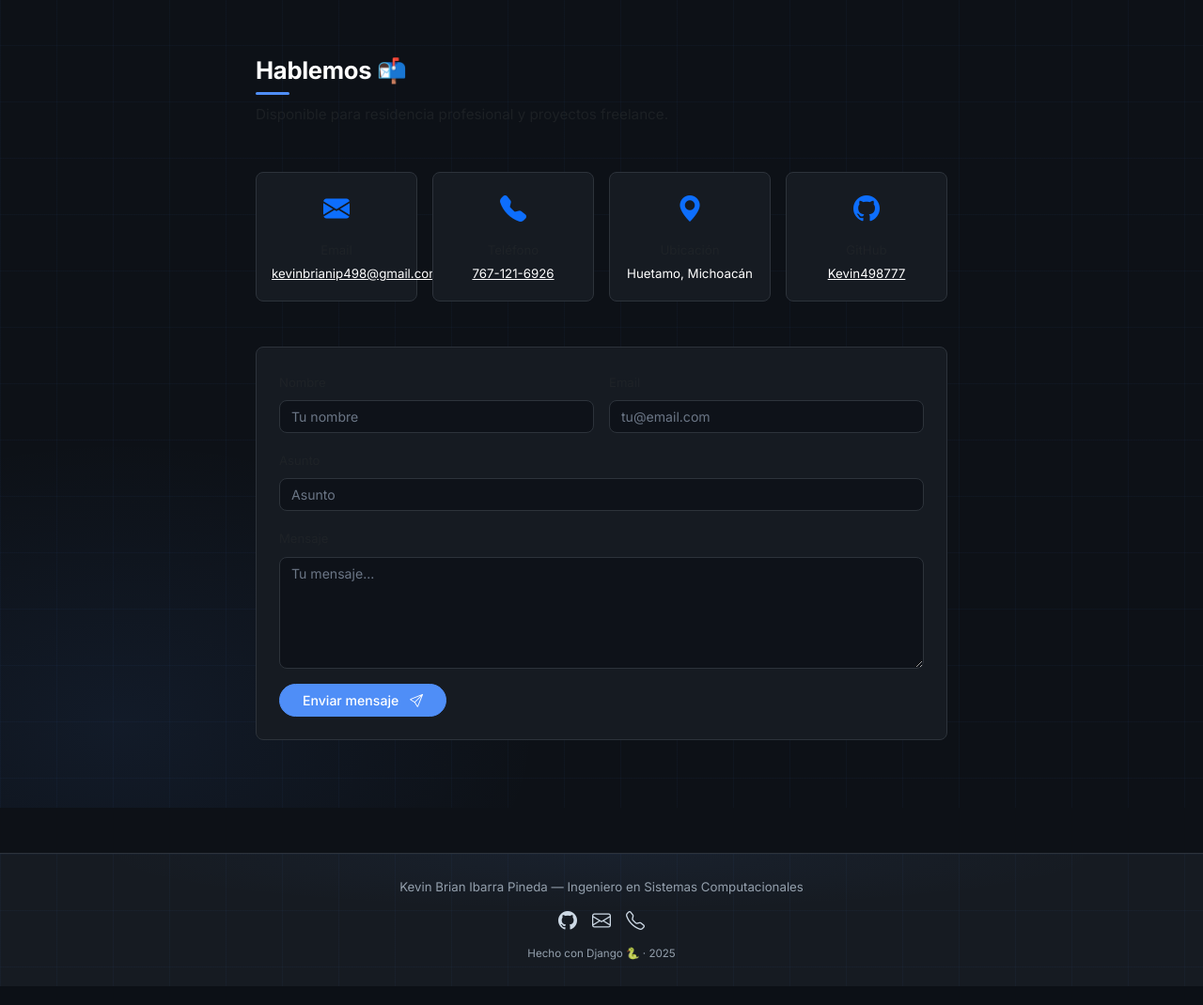
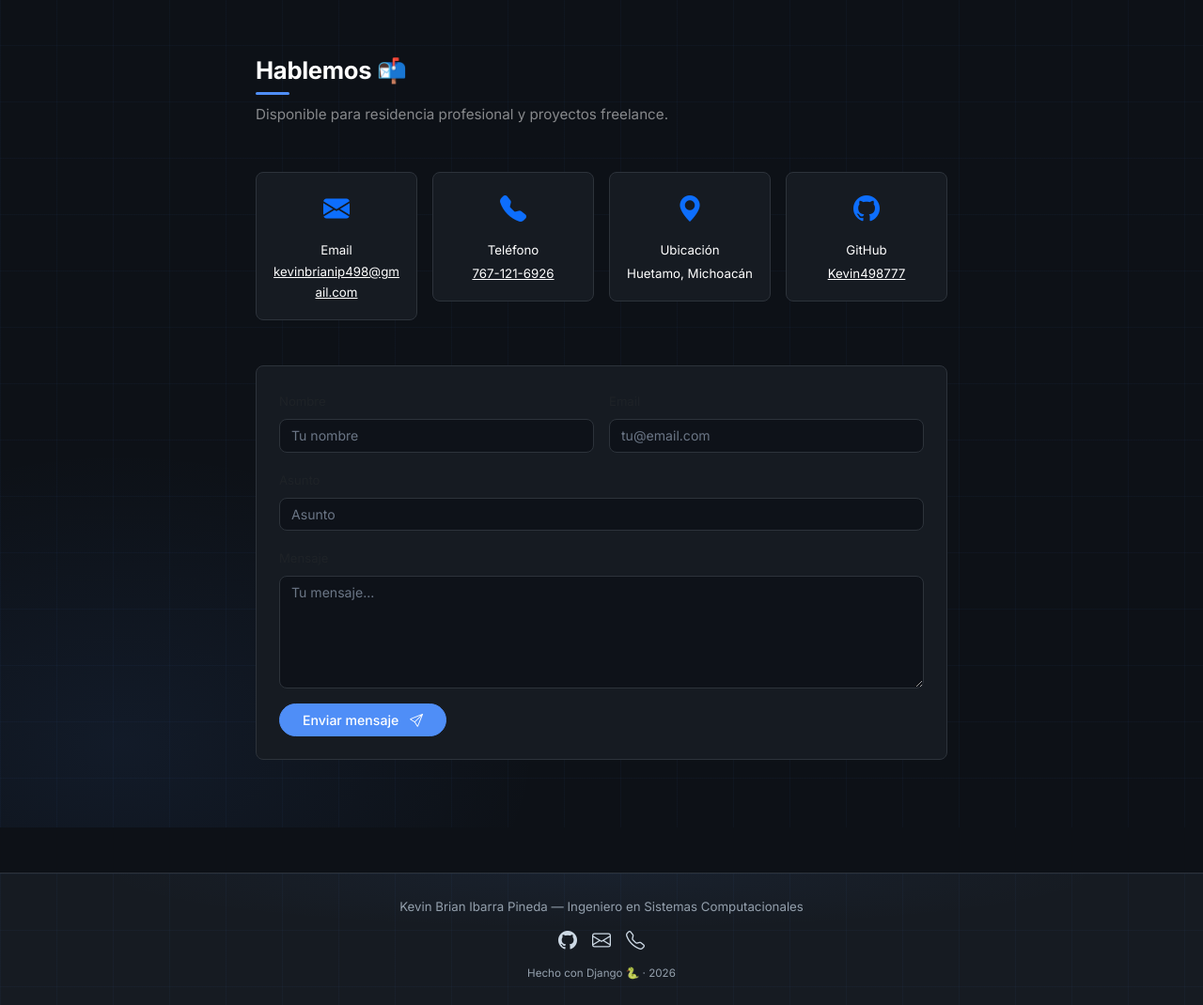
Before and after one commit to Kevin498777/Portafolio, a Django app: page /contacto/ in a window 1280 px wide. Shown: the part 60-1130 px from the top of the page at 94% size. Run offline with Django 5.2, Linux system fonts and the light colour scheme.

Commit message:
fix: corrige año footer, toggle ver más/menos, contraste contacto y agrega notificación por email

```diff
--- a/core/static/core/css/style.css
+++ b/core/static/core/css/style.css
@@ -231,6 +231,13 @@ body {
     transform: translateY(-2px);
 }
 
+.contact-info-value {
+    display: inline-block;
+    max-width: 100%;
+    overflow-wrap: break-word;
+    word-break: break-word;
+}
+
 /* --- Stat cards --- */
 .stat-card {
     background: linear-gradient(135deg, var(--bg-card) 0%, #1a2030 100%);
--- a/core/templates/core/base.html
+++ b/core/templates/core/base.html
@@ -60,7 +60,7 @@
             <a href="mailto:kevinbrianip498@gmail.com" class="text-muted fs-5"><i class="bi bi-envelope"></i></a>
             <a href="tel:7671216926" class="text-muted fs-5"><i class="bi bi-telephone"></i></a>
         </div>
-        <small class="text-muted mt-2 d-block">Hecho con Django 🐍 · 2025</small>
+        <small class="text-muted mt-2 d-block">Hecho con Django 🐍 · {% now "Y" %}</small>
     </div>
 </footer>
 
--- a/core/templates/core/contacto.html
+++ b/core/templates/core/contacto.html
@@ -7,36 +7,36 @@
         <div class="row justify-content-center">
             <div class="col-lg-8">
                 <h1 class="section-title text-white mb-2">Hablemos <span class="text-primary">📬</span></h1>
-                <p class="text-muted mb-5">Disponible para residencia profesional y proyectos freelance.</p>
+                <p class="text-white-50 mb-5">Disponible para residencia profesional y proyectos freelance.</p>
 
                 <!-- Info de contacto -->
                 <div class="row g-3 mb-5">
                     <div class="col-md-3">
                         <div class="contact-info-card p-3 rounded-3 text-center">
                             <i class="bi bi-envelope-fill text-primary fs-3 mb-2 d-block"></i>
-                            <small class="text-muted d-block">Email</small>
-                            <a href="mailto:kevinbrianip498@gmail.com" class="text-white small">kevinbrianip498@gmail.com</a>
+                            <small class="text-white d-block">Email</small>
+                            <a href="mailto:kevinbrianip498@gmail.com" class="text-white small contact-info-value">kevinbrianip498@gmail.com</a>
                         </div>
                     </div>
                     <div class="col-md-3">
                         <div class="contact-info-card p-3 rounded-3 text-center">
                             <i class="bi bi-telephone-fill text-primary fs-3 mb-2 d-block"></i>
-                            <small class="text-muted d-block">Teléfono</small>
-                            <a href="tel:7671216926" class="text-white small">767-121-6926</a>
+                            <small class="text-white d-block">Teléfono</small>
+                            <a href="tel:7671216926" class="text-white small contact-info-value">767-121-6926</a>
                         </div>
                     </div>
                     <div class="col-md-3">
                         <div class="contact-info-card p-3 rounded-3 text-center">
                             <i class="bi bi-geo-alt-fill text-primary fs-3 mb-2 d-block"></i>
-                            <small class="text-muted d-block">Ubicación</small>
-                            <span class="text-white small">Huetamo, Michoacán</span>
+                            <small class="text-white d-block">Ubicación</small>
+                            <span class="text-white small contact-info-value">Huetamo, Michoacán</span>
                         </div>
                     </div>
                     <div class="col-md-3">
                         <div class="contact-info-card p-3 rounded-3 text-center">
                             <i class="bi bi-github text-primary fs-3 mb-2 d-block"></i>
-                            <small class="text-muted d-block">GitHub</small>
-                            <a href="https://github.com/Kevin498777" target="_blank" class="text-white small">Kevin498777</a>
+                            <small class="text-white d-block">GitHub</small>
+                            <a href="https://github.com/Kevin498777" target="_blank" class="text-white small contact-info-value">Kevin498777</a>
                         </div>
                     </div>
                 </div>
--- a/core/views.py
+++ b/core/views.py
@@ -1,3 +1,5 @@
+from django.conf import settings
+from django.core.mail import send_mail
 from django.shortcuts import render, redirect
 from django.contrib import messages
 from .models import Proyecto, Habilidad, Mensaje
@@ -33,7 +35,23 @@ def contacto(request):
     if request.method == "POST":
         form = ContactoForm(request.POST)
         if form.is_valid():
-            form.save()
+            mensaje = form.save()
+            try:
+                send_mail(
+                    subject=f"Portafolio — Nuevo mensaje: {mensaje.asunto}",
+                    message=(
+                        f"Nombre: {mensaje.nombre}\n"
+                        f"Email: {mensaje.email}\n\n"
+                        f"{mensaje.mensaje}"
+                    ),
+                    from_email=settings.EMAIL_HOST_USER or "no-reply@portafolio.local",
+                    recipient_list=[settings.CONTACTO_EMAIL_DESTINO],
+                    fail_silently=True,
+                )
+            except Exception:
+                # Si el correo falla, el mensaje ya quedó guardado en la BD;
+                # no rompemos la experiencia del visitante por esto.
+                pass
             messages.success(request, "Mensaje enviado. Te respondo pronto.")
             return redirect("contacto")
     else:
```
Also changed, not shown: core/templates/core/proyectos.html (+15 -2 lines), portfolio/settings.py (+16 -0 lines).
